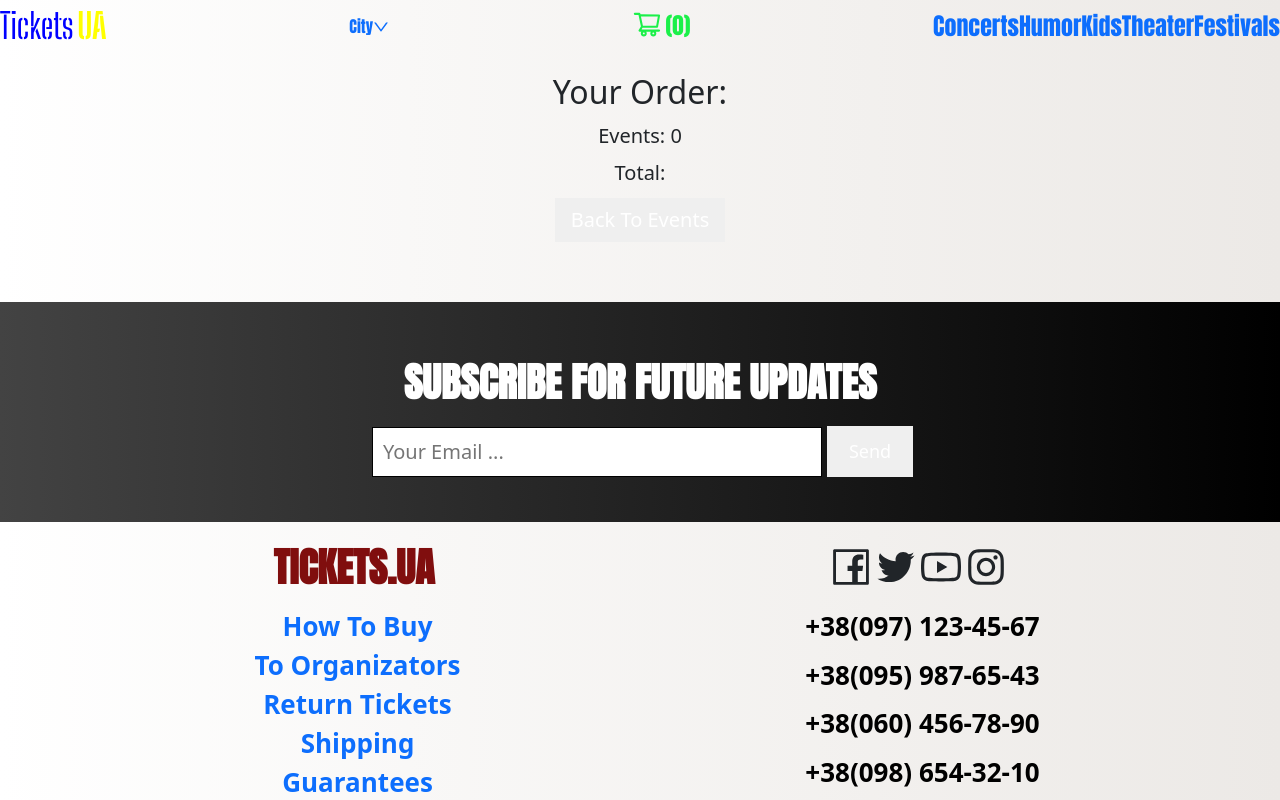
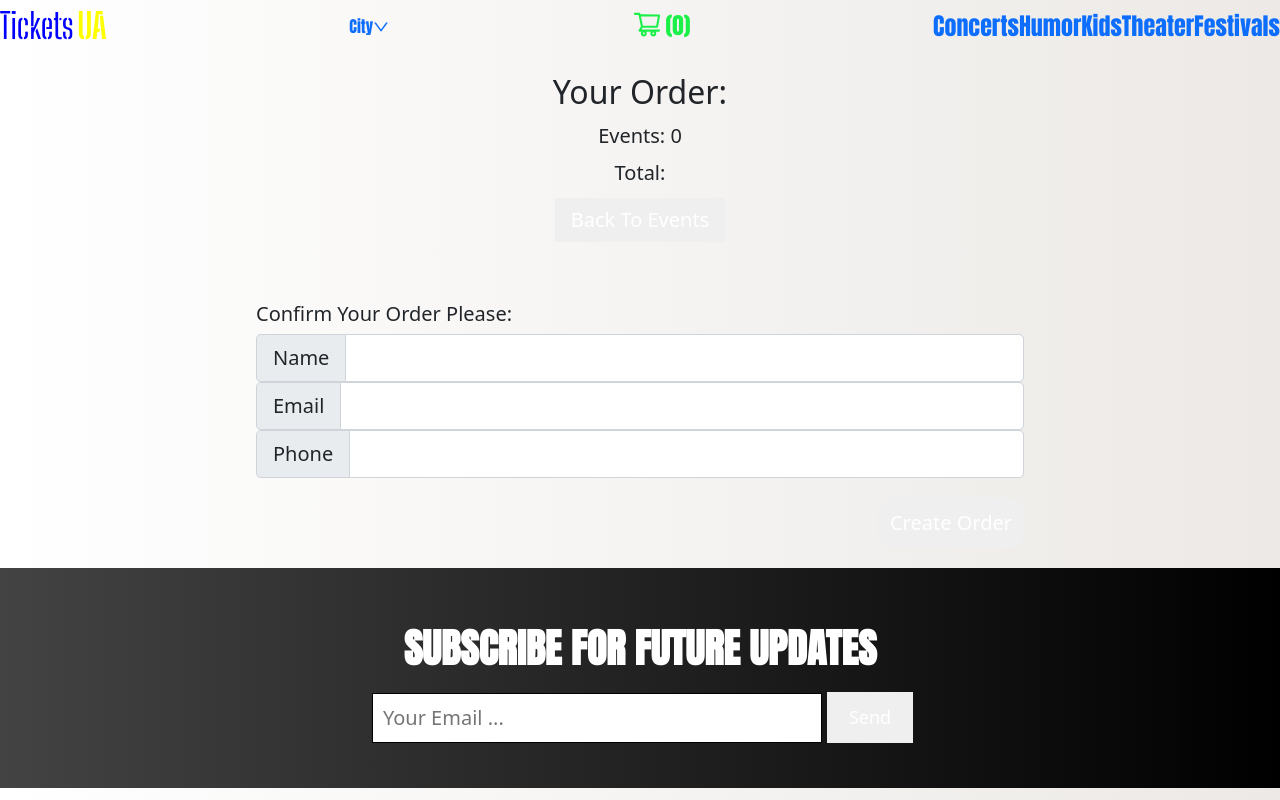
Before and after one commit to asd7626/tickets_frontend, a React (Create React App) app: page /cart in a window 1280 px wide. Shown: the top 800 px of the page. Built offline with nearby package versions, Linux system fonts and the light colour scheme; a web font is replaced by a local one.

Commit message:
sending ids

```diff
--- a/src/App.css
+++ b/src/App.css
@@ -565,6 +565,17 @@ h1, h2, h3, h4, h5, h6 {
 
     }
 
+    .successful_order_message {
+      margin: 0 auto;
+      width: 270px;
+      height: auto;
+      background-color: rgb(27, 240, 73);
+      color: #fff;
+      border-radius: 10px;
+      padding: 15px;
+      font-size: 20px;
+    }
+
 
 
     .subscribe_btn {
--- a/src/App.js
+++ b/src/App.js
@@ -9,14 +9,17 @@ function App() {
   const [isOpenCity, setIsOpenCity] = useState(false);
   const [cart, setCart] = useState([]);
   const [totalValue, setTotalValue] = useState([]);
-
+  const [eventIds, setEventIds] = useState([]);
 
   const addToCart = (eventToAdd) => {
          setCart([...cart, {... eventToAdd }]);
+         setEventIds([... eventIds, eventToAdd.id]);
+
      };
 
   const removeFromCart = (eventToRemove) => {
          setCart(cart.filter((ev) => ev !== eventToRemove));
+         setEventIds(eventIds.filter((ev) => ev !== eventToRemove.id));
      };
 
   const clearOffCart = () => {
@@ -27,13 +30,15 @@ function App() {
      //Все для контекста
      const value = {
         cart,
+        setCart,
         addToCart,
         removeFromCart,
         clearOffCart,
         isOpenCity,
         setIsOpenCity,
         totalValue,
-        setTotalValue
+        setTotalValue,
+        eventIds
       }
 
 
--- a/src/components/Cart.js
+++ b/src/components/Cart.js
@@ -29,7 +29,7 @@ function Cart ()  {
                     )
                 } )}
             </div>
-            {value.cart.length > 0 && <OrderForm />}
+            <OrderForm />
             <SubscribeForm />
             <Footer />
         </div>
--- a/src/components/OrderForm.js
+++ b/src/components/OrderForm.js
@@ -1,17 +1,20 @@
-import React, {useState, useContext, Fragment} from 'react';
+import React, {useState, useEffect, useContext, Fragment} from 'react';
+import Form from 'react-bootstrap/Form';
 import FormControl from 'react-bootstrap/FormControl';
-import Form from 'react-bootstrap/Form';
 import InputGroup from 'react-bootstrap/InputGroup';
 import Context from './Context';
+import { useHistory } from 'react-router';
 
 function OrderForm  ()  {
-
+    let history = useHistory();
     const value = useContext(Context);
 
     const [name, setName] = useState('');
     const [email, setEmail] = useState('');
     const [phone, setPhone] = useState('');
-    const [events, setEvents] = useState([]);
+    const [successMessage, setSuccessMessage] = useState(false);
+
+
 
     const handleOnChangeName = (e) => {
         setName(e.target.value);
@@ -36,7 +39,7 @@ function OrderForm  ()  {
             headers: {'Content-Type': 'application/json'},
 
             body: JSON.stringify({
-                events: [3,7],
+                events: value.eventIds,
                 name: name,
                 email: email,
                 phone: phone
@@ -46,21 +49,53 @@ function OrderForm  ()  {
         fetch('http://127.0.0.1:8000/api/orderlist/', requestOptions)
         .then((response) => response.json())
         .then((data) => console.log(data))
+
+
+        setName('');
+        setEmail('');
+        setPhone('');
+        value.clearOffCart();
+        setSuccessMessage(true);
+        setTimeout(
+            () => setSuccessMessage(false),
+            5000
+          );
+
+
     }
 
     return (
+        <Fragment>
+            {successMessage &&
+                <div className="successful_order_message">
+                        <strong> Order has been accepted! </strong>
+                </div>
+            }
+
             <div className="order_form">
                 <h5>Confirm Your Order Please: </h5>
 
-            <input onChange={(e) => handleOnChangeName(e)} className="order_form_input" aria-label="Large" aria-describedby="inputGroup-sizing-sm" name="name" required="true" />
-            <input onChange={(e) => handleOnChangeEmail(e)} className="order_form_input" aria-label="Large" aria-describedby="inputGroup-sizing-sm" name="email" required="true" />
-            <input onChange={(e) => handleOnChangePhone(e)} className="order_form_input" aria-label="Large" aria-describedby="inputGroup-sizing-sm" name="phone" required="true" />
+                    <InputGroup size="lg">
+                        <InputGroup.Text id="inputGroup-sizing-lg">Name</InputGroup.Text>
+                        <FormControl  value={name} onChange={(e) => handleOnChangeName(e)} className="order_form_input" aria-label="Large" aria-describedby="inputGroup-sizing-sm" name="name" required={true} />
+                    </InputGroup>
+
+                    <InputGroup size="lg">
+                        <InputGroup.Text id="inputGroup-sizing-lg">Email</InputGroup.Text>
+                        <FormControl value={email} onChange={(e) => handleOnChangeEmail(e)} className="order_form_input" aria-label="Large" aria-describedby="inputGroup-sizing-sm" name="email" required={true} />
+                    </InputGroup>
+
+                    <InputGroup size="lg">
+                        <InputGroup.Text id="inputGroup-sizing-lg">Phone</InputGroup.Text>
+                        <FormControl value={phone} onChange={(e) => handleOnChangePhone(e)} className="order_form_input" aria-label="Large" aria-describedby="inputGroup-sizing-sm" name="phone" required={true} />
+                    </InputGroup>
 
                 <div style={{textAlign:'end'}}>
                     <button onClick={(e) => handleSubmit(e)} className="confirm_order_btn" type="submit"> Create Order</button>
                 </div>
 
             </div>
+        </Fragment>
     )
 }
 
```
Lines whose indentation alone changed are shown as unchanged.
